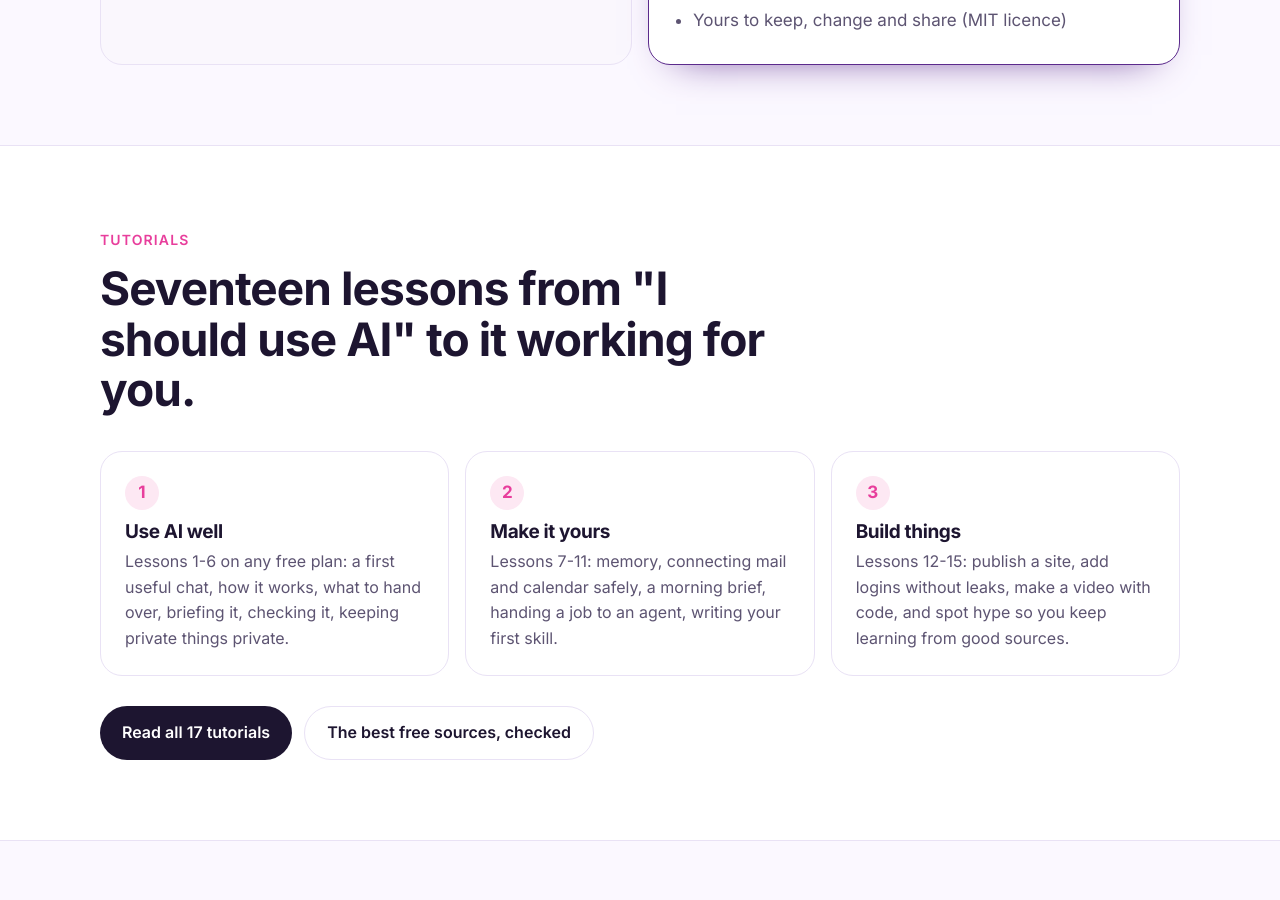
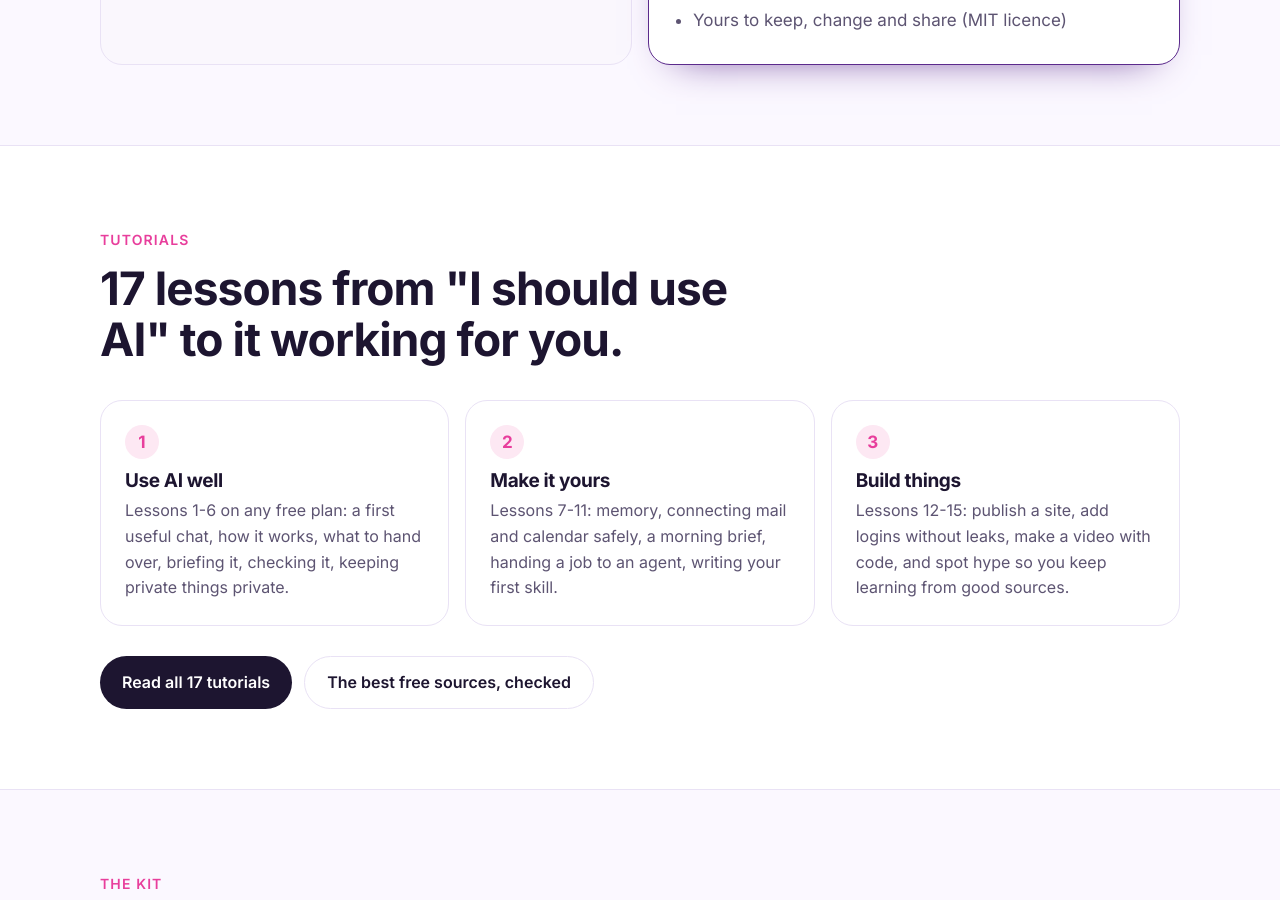
Before and after one commit to Szykla/free-ai-kit, a Jekyll site: the page docs/index.html, which Jekyll copies as it is, in a window 1280 px wide and 900 px high, scrolled down 1195 px. Built offline with Jekyll 4.4.1, drawn with Linux system fonts in a browser that asks for light colours.

Commit message:
Home: write 17 as a digit so the heading keeps two lines
Co-Authored-By: Claude Opus 5.5 <noreply@anthropic.com>
Claude-Session: https://claude.ai/code/session_013SBieLVAmiPKJoXNrT3eY2

```diff
--- a/docs/index.html
+++ b/docs/index.html
@@ -80,7 +80,7 @@ footer{border-top:1px solid var(--line);padding:28px 0;color:var(--muted);font-s
 
 <section id="learn" style="background:#fff;border-block:1px solid var(--line)"><div class="wrap">
 <span class="kicker">Tutorials</span>
-<h2>Seventeen lessons from "I should use AI" to it working for you.</h2>
+<h2>17 lessons from "I should use AI" to it working for you.</h2>
 <div class="steps">
 <div class="step"><b>1</b><h3>Use AI well</h3><p>Lessons 1-6 on any free plan: a first useful chat, how it works, what to hand over, briefing it, checking it, keeping private things private.</p></div>
 <div class="step"><b>2</b><h3>Make it yours</h3><p>Lessons 7-11: memory, connecting mail and calendar safely, a morning brief, handing a job to an agent, writing your first skill.</p></div>
```
